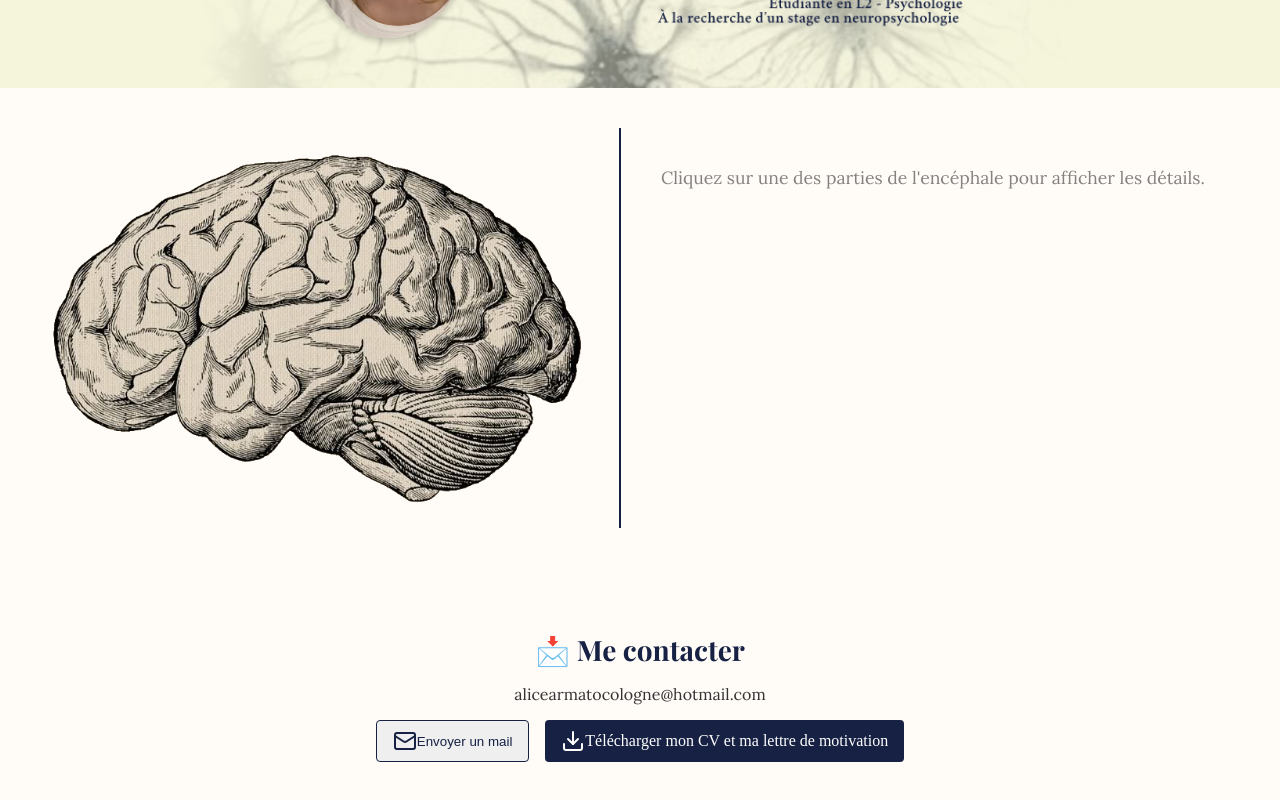
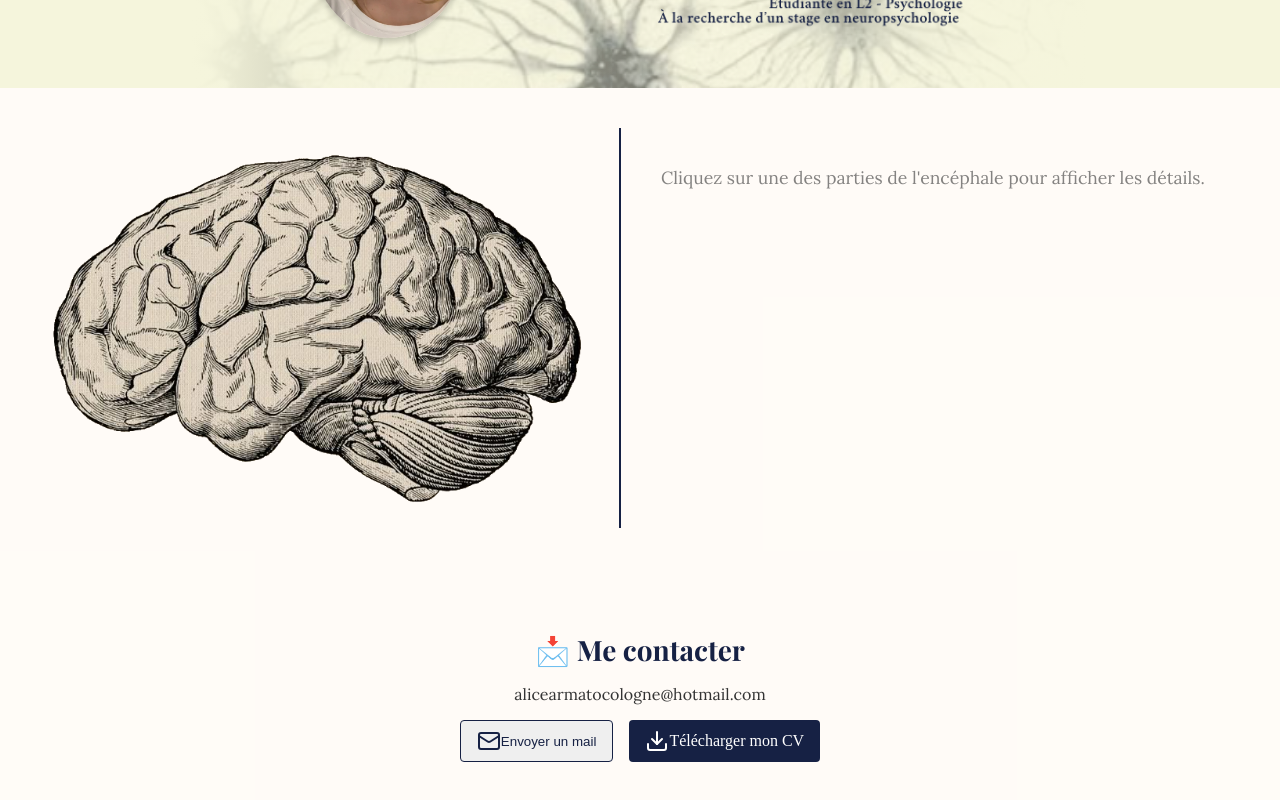
Before and after one commit to aliceiuhfuefha/stage-neuropsychologie, a React (Create React App) app: page / in a window 1280 px wide. Shown: the part 212-1012 px from the top of the page. Built offline with nearby package versions, Linux system fonts and the light colour scheme.

Commit message:
Enlever la lettre de motivation

```diff
--- a/src/App.js
+++ b/src/App.js
@@ -406,7 +406,7 @@ export default function StageReactSite() {
             <MailIcon className="w-4 h-4 mr-2" /> Envoyer un mail
           </button>
           <a
-            href="/Alice - CV - LM.zip"
+            href="/CV - Alice ARMATO-COLOGNE.pdf"
             download
             style={{
               padding: '8px 16px',
@@ -419,7 +419,7 @@ export default function StageReactSite() {
               textDecoration: 'none',
             }}
           >
-            <DownloadIcon className="w-4 h-4 mr-2" /> Télécharger mon CV et ma lettre de motivation
+            <DownloadIcon className="w-4 h-4 mr-2" /> Télécharger mon CV
           </a>
         </div>
       </div>
```
Also changed, not shown: 2 other files (tests, documents, lock files or other folders).
